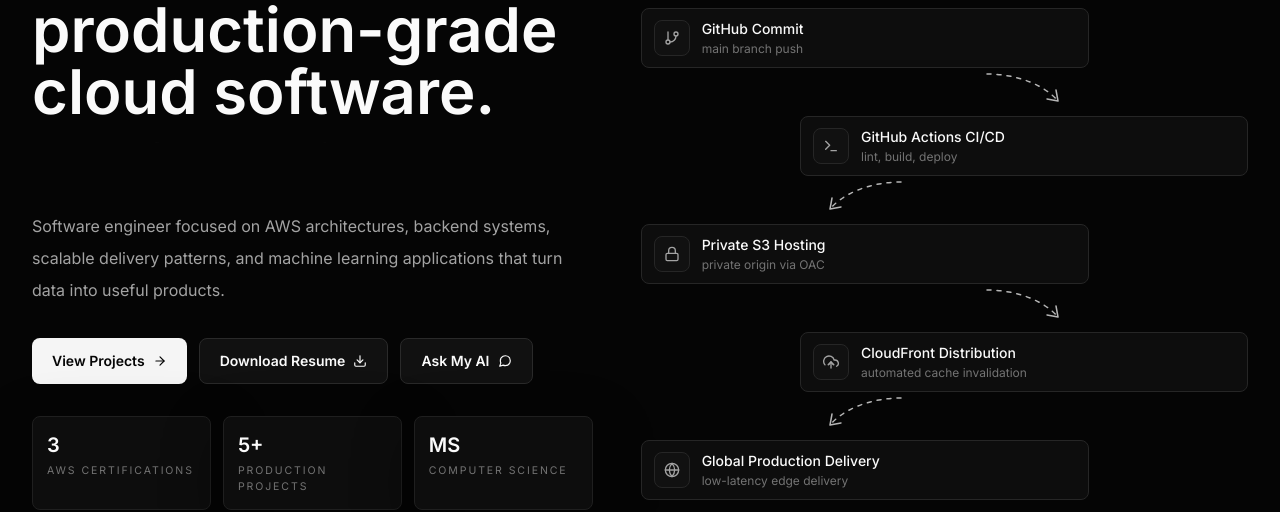
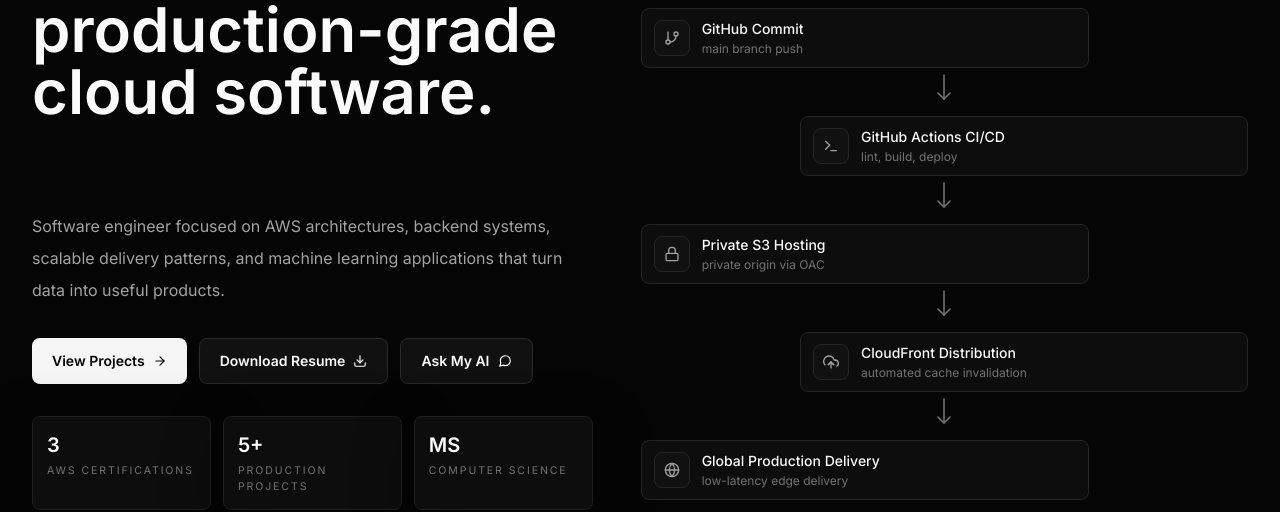
Before and after one commit to shubhamjoshi1303/aws-cloud-portfolio, a React (Vite) app: page / in a window 1280 px wide. Shown: the part 169-681 px from the top of the page. Built offline with nearby package versions, Linux system fonts and the light colour scheme; no server answers.

Commit message:
Update side deployment Pipeline Hero

```diff
--- a/src/components/Hero.jsx
+++ b/src/components/Hero.jsx
@@ -76,10 +76,6 @@
             {pipelineSteps.map((step, index) => {
               const Icon = step.icon;
               const alignClass = index % 2 === 0 ? "justify-self-start" : "justify-self-end";
-              const arrowClass =
-                index % 2 === 0
-                  ? "translate-x-20"
-                  : "-translate-x-20 scale-x-[-1]";
 
               return (
                 <div key={step.title} className="grid">
@@ -103,18 +99,17 @@
                       initial={{ opacity: 0 }}
                       animate={{ opacity: 0.72 }}
                       transition={{ delay: 0.38 + index * 0.07 }}
-                      className={`pointer-events-none my-0.5 h-9 w-24 justify-self-center text-[#FAFAFA] ${arrowClass}`}
-                      viewBox="0 0 96 36"
+                      className="pointer-events-none my-1 h-8 w-5 justify-self-center text-[#A3A3A3]"
+                      viewBox="0 0 20 32"
                       fill="none"
                     >
                       <path
-                        d="M11 4C41 4 68 15 81 30"
+                        d="M10 3V27"
                         stroke="currentColor"
                         strokeWidth="1.5"
                         strokeLinecap="round"
-                        strokeDasharray="4 6"
                       />
-                      <path d="M71 29L82 31L80 20" stroke="currentColor" strokeWidth="1.5" strokeLinecap="round" strokeLinejoin="round" />
+                      <path d="M4 21L10 27L16 21" stroke="currentColor" strokeWidth="1.5" strokeLinecap="round" strokeLinejoin="round" />
                     </motion.svg>
                   ) : null}
                 </div>
```
